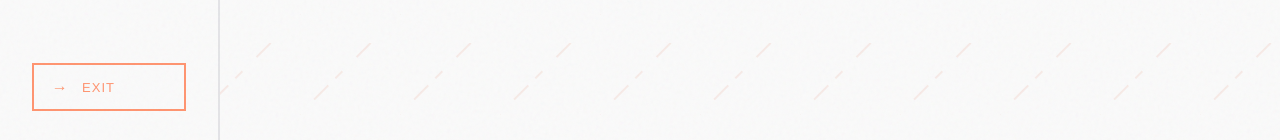
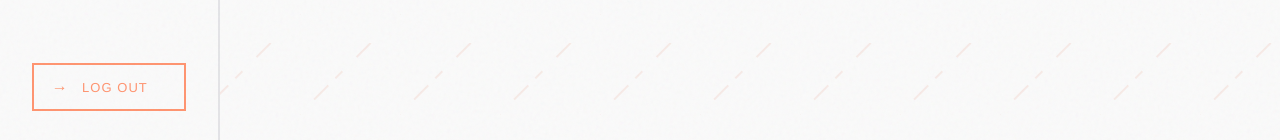
Before and after one commit to Daniel12346/zadatak, a React (Vite) app: page /login in a window 1280 px wide. Both pictures are taken after typing "name@example.com", "Sample123" into the empty fields and a click on the button "SIGN IN". Shown: the part 657-797 px from the top of the page. Built offline with nearby package versions, Linux system fonts and the light colour scheme.

Commit message:
Update AGENTS.md with commit rule, rename Exit to Log out in sidebar

```diff
--- a/src/components/Sidebar.tsx
+++ b/src/components/Sidebar.tsx
@@ -42,7 +42,7 @@
           <div className={styles.spacer} />
           <button className={styles.logout} onClick={logout}>
             <span className={styles.linkIcon}>→</span>
-            Exit
+            Log out
           </button>
         </nav>
       </aside>
```
Also changed, not shown: 1 other file (tests, documents, lock files or other folders).
